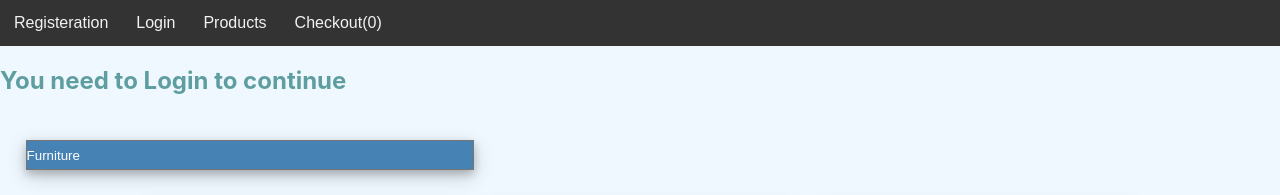
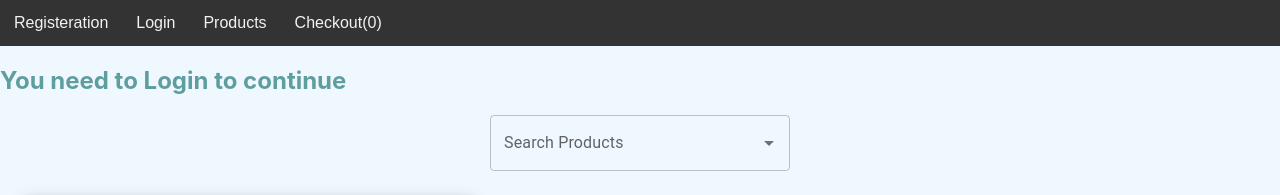
Before and after one commit to Muskansharma78642/react-website, a React (Create React App) app in the folder client/: page /products in a window 1280 px wide. Shown: the top 195 px of the page. Built offline with nearby package versions, Linux system fonts and the light colour scheme.

Commit message:
Search Box

```diff
--- a/client/package.json
+++ b/client/package.json
@@ -5,6 +5,9 @@
     "proxy": "http://localhost:5000",
     "proxy1": "http://localhost:3000",
     "dependencies": {
+        "@emotion/react": "^11.9.0",
+        "@emotion/styled": "^11.8.1",
+        "@mui/material": "^5.6.2",
         "@testing-library/jest-dom": "^5.16.3",
         "@testing-library/react": "^12.1.4",
         "@testing-library/user-event": "^13.5.0",
--- a/client/src/components/Products.jsx
+++ b/client/src/components/Products.jsx
@@ -1,5 +1,7 @@
 import React, { useState, useEffect } from 'react';
 import './style.css';
+import { Autocomplete, TextField, Stack, Box } from '@mui/material';
+
 
 const storedProducts = JSON.parse(localStorage.getItem("products"))
 const activeUsers = JSON.parse(localStorage.getItem("activeUser"))
@@ -9,13 +11,17 @@ const Products = () => {
     const [products, setProducts] = useState(storedProducts)
     const [activeUser, setActiveUser] = useState(activeUsers);
     const [cartQuantity, setCartQuantity] = useState(activeUser ? `${activeUser.cartItems.length}` : `(0)`)
-    //console.log(products)
-    let catagories = []
+    const [value, setValue] = useState()
+
+    let cataegoriesArray = []
     storedProducts.map((product) => {
-      catagories.push(product.productCatagory)
+      let category = product.productCatagory
+      cataegoriesArray.push( category )
     })
-    const catagory = Array.from(new Set(catagories))
-    //console.log(catagory)
+
+    var singleCategories = Array.from(new Set(cataegoriesArray))
+    //console.log(singleCategories)
+
 
     const callProductsPage = async () => {
         try{
@@ -141,8 +147,16 @@ const Products = () => {
         })
     }
 
-    const handleCategoryChange = (e) => {
+    var handleCategoryChange = (e) => {
+      console.log(e)
       let singleProduct = products.filter(product => product.productCatagory === e.target.value)
+      //console.log(singleProduct)
+      setProducts(singleProduct)
+    }
+
+    var handleCategoryChangeInSearchBox = (e) => {
+      setValue(e.target.innerHTML)
+      let singleProduct = products.filter(product => product.productName === e.target.innerHTML)
       //console.log(singleProduct)
       setProducts(singleProduct)
     }
@@ -159,11 +173,28 @@ const Products = () => {
 
     <h2>{activeUser ? `${activeUser.username}, Welcome` : 'You need to Login to continue'}</h2>
 
+      <Stack sx={{ width: 300, margin: 'auto' }}>
+        <Autocomplete
+          id='searchBox'
+          getOptionLabel={(products) => `${products.productName}`}
+          options={products}
+          // renderOption={(props, option) => {
+          //   <Box component='li' key={option} {...props}>
+          //     return({option});
+          //   </Box>
+          // }}
+          defaultValue={value}
+          onChange={(e) => handleCategoryChangeInSearchBox(e)}
+          noOptionsText={'No such products available'}
+          renderInput ={(params) => <TextField {...params} label="Search Products"/>}
+        />
+      </Stack>
+
     <div>
       <select onChange={(e) => handleCategoryChange(e)}>
-            {catagory.map((product) => {
+            {singleCategories.map((product) => {
          return(
-           <option key={product}>{product}</option>
+           <option key={product.id}>{product}</option>
          );
        })}
       </select>
```
Also changed, not shown: 1 other file (tests, documents, lock files or other folders).
